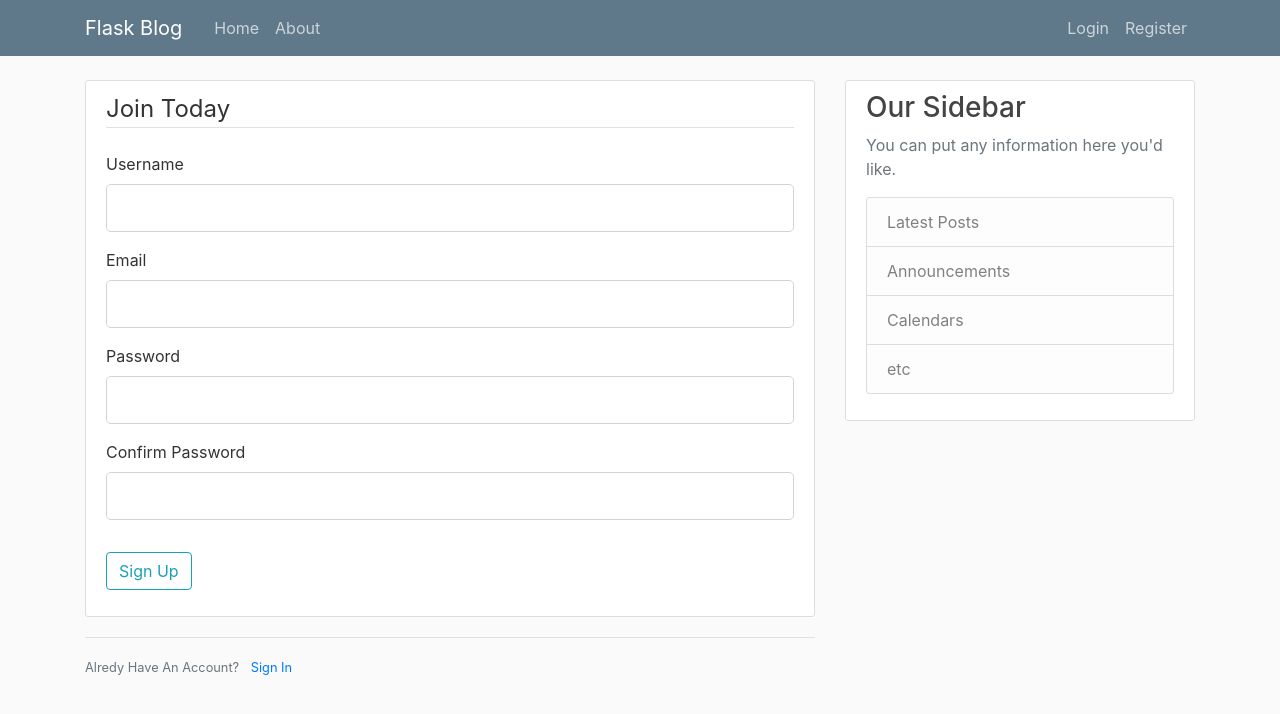
After one commit to Pioter44/Flaskblog_pkyziol_2, a Flask app: page /register in a window 1280 px wide. The commit adds this page. Shown: the top 714 px of the page. Run offline with Flask 2, Linux system fonts and the light colour scheme; some libraries are stand-ins or nearby versions.

Commit message:
03-Forms-and-Validation

```diff
--- a/flaskblog.py
+++ b/flaskblog.py
@@ -1,8 +1,12 @@
-from flask import Flask, render_template, url_for #importing Flask class
+from forms import RegistrationForm, LoginForm
+from flask import Flask, render_template, url_for, flash, redirect #importing Flask class
 
 
 app = Flask(__name__) #Start Flask. Instatation of our Flask in 'app' variable. __name__ is the name of the module. If we run flaskblog.py directly then __name__ will be equal to __main__
                       # By executing this cmd Flask will know where to look for static and template files
+
+#Set secret key for our application. Secret Key will prevent from modifing our cookies and cross-side attacs
+app.config['SECRET_KEY'] = '4e21f3a3cafa9ba6913d728def0db6f7'
 
 #Now almost all webpages have dynamic data (not static)
 # - dynammic data are: posts, pictures placed by users on website
@@ -27,7 +31,7 @@ posts = [
 
 @app.route("/") #route decorator. This decoreator allows to add aditional subpages. Decorators allows to add aditional functionality to existing functions
 @app.route("/home")
-def hello():
+def home():
     #return "<h1>Hello WORLD Pkyziol Wolbrom PG 10!<h1>"
     #Passing 'post' dynamic data to html template
     return render_template('home.html', posts= posts)
@@ -38,6 +42,30 @@ def about():
     #return "<h1>About me - pkyziol<h1>"
     return render_template('about.html', title = 'About')
 
+#New subpage registration
+@app.route("/register", methods=['GET','POST'])
+def register():
+    form = RegistrationForm()
+    #Putting some checkers to check if values that we have put are correct (valid) or not
+    if form.validate_on_submit():
+        flash(f'Account created for {form.username.data}!', 'success')#Sending flash message (flash message is for one time warning message). Flash() function accept two arguments
+        return redirect(url_for('home')) #If successful then redirect user to home page
+    return render_template('register.html', title='Register', form = form)
+
+#New subpage login
+@app.route("/login", methods=['GET','POST'])
+def login():
+    form = LoginForm()
+    #Putting some checkers to check if values that we have put are correct (valid) or not
+    if form.validate_on_submit():
+        if (form.email.data == 'admin@blog.com' and form.password.data == "1234"): #This is temporary simulation of succesful login
+            flash('You have been login', 'success')
+            return redirect(url_for('home')) #If successful then redirect user to home page
+        else:
+            flash('Login Unsuccesfull. Pls check username and password', 'danger') #Use bootstrap class 'danger' for this alert
+    return render_template('login.html', title='Login', form = form)
+
+
 # __name__ == '__main__' if we are running this script directly from python script, otherwise is not true
 if( __name__ == '__main__'):
     app.run(debug=True)
--- /dev/null
+++ b/forms.py
@@ -0,0 +1,19 @@
+from flask_wtf import FlaskForm
+from wtforms import StringField, PasswordField, SubmitField, BooleanField
+from wtforms.validators import DataRequired, Length, Email, EqualTo
+
+#Need to use secret key for those RegistrationForm and LoginForm. Secret Key will prevent from attacs
+
+class RegistrationForm(FlaskForm):
+    username = StringField('Username', validators=[DataRequired(), Length(min=2, max=20)])
+    email = StringField('Email', validators=[DataRequired(), Email()])
+    password = PasswordField('Password', validators=[DataRequired()])
+    confirm_password = PasswordField('Confirm Password', validators=[DataRequired(), EqualTo('password')])
+    submit = SubmitField('Sign Up')
+
+#Class for Login form
+class LoginForm(FlaskForm):
+    email = StringField('Email', validators=[DataRequired(), Email()]) #use email as a login name because email is less likely to forget than login
+    password = PasswordField('Password', validators=[DataRequired()])
+    remember = BooleanField('Remember Me')  #Add to field to stay login for some time when page is closed in browser by using secure cookie. This will be boolen field
+    submit = SubmitField('Login')
--- a/templates/layout.html
+++ b/templates/layout.html
@@ -28,13 +28,15 @@
           </button>
           <div class="collapse navbar-collapse" id="navbarToggle">
             <div class="navbar-nav mr-auto">
-              <a class="nav-item nav-link" href="/">Home</a>
-              <a class="nav-item nav-link" href="/about">About</a>
+              <!-- <a class="nav-item nav-link" href="/">Home</a> <!-- #This is a direct link -->
+              <!-- <a class="nav-item nav-link" href="/about">About</a>  -->
+              <a class="nav-item nav-link" href="{{ url_for('home') }}">Home</a> <!-- #Use link that will use url_for() function-->
+              <a class="nav-item nav-link" href="{{ url_for('about') }}">About</a>
             </div>
             <!-- Navbar Right Side -->
             <div class="navbar-nav">
-              <a class="nav-item nav-link" href="/login">Login</a>
-              <a class="nav-item nav-link" href="/register">Register</a>
+              <a class="nav-item nav-link" href="{{ url_for('login') }}">Login</a>
+              <a class="nav-item nav-link" href="{{ url_for('register') }}">Register</a>
             </div>
           </div>
         </div>
@@ -44,6 +46,15 @@
     <main role="main" class="container">
       <div class="row">
         <div class="col-md-8">
+          {% with messages = get_flashed_messages(with_categories=true)  %} <!-- Updating layout template to show our flash messages on any page. This line need to be here because we want to display our flash messages on the top of our content-->
+              {% if messages %}
+                  {% for category, message in messages %}
+                      <div class="alert alert-{{ category }} ">
+                          {{ message }} <!-- Print here alarm message -->
+                      </div>
+                  {% endfor %}
+              {% endif %}
+          {% endwith %}
           {% block content %}{% endblock %}
         </div>
         <div class="col-md-4">
--- /dev/null
+++ b/templates/register.html
@@ -0,0 +1,81 @@
+{% extends "layout.html" %} <!-- Use layout.html template -->
+<!-- Code below will be used to overwrite 'content' block in home.html or in about.html file -->
+<!--  -->
+{% block content %}
+    <!-- Put form in our content section  -->
+    <div class="content-section"> <!-- This div will use class 'content-section' that is in main.css file (in order to look nicer)   -->
+        <form method="POST" action=""> <!-- method of this form will be POST and action of this form will be empty string -->
+            {{ form.hidden_tag() }} <!-- Form field here. If you accessing variables in our template then you need to use double curly braces. 'form' instance is passed to our template. form.hidden_tag() is adding CSR token  for security  -->
+            <fieldset class="form-group"> <!-- This is a bootstrap stuff -->
+                <legend class="border-bottom mb-4">Join Today</legend> <!-- This is a legend for our registration form. mb-4 is a margin bottom of value 4 -->
+                <div class="form-group"> <!-- Create form groups. Here we will use fields from the form that we have pasted in -->
+                    {{ form.username.label(class="form-control-label") }} <!-- This will print label for our username field. And we will give class here to print it (this is a bootstrap class to look it nicer) -->
+
+                    {% if form.username.errors %} <!-- Meet this condition only when we will have errors -->
+                        {{ form.username(class = "form-control form-control-lg is-invalid") }}
+                            <div class="invalid-feedback">
+                                {% for error in form.username.errors %}
+                                    <span>{{ error}}</span> <!-- Print out all of the errors that we have -->
+                                {% endfor %}
+                            </div>
+                    {% else %}
+                        {{ form.username(class = "form-control form-control-lg") }} <!-- This is for case when there is no errors -->
+                    {% endif %}
+
+                </div>
+                <div class="form-group"> <!-- Next form-group (like above but for email) -->
+                    {{ form.email.label(class="form-control-label") }} <!-- This will print label for our email field. And we will give class here to print it (this is a bootstrap class to look it nicer) -->
+                    {% if form.email.errors %} <!-- Meet this condition only when we will have errors -->
+                        {{ form.email(class = "form-control form-control-lg is-invalid") }}
+                            <div class="invalid-feedback">
+                                {% for error in form.email.errors %}
+                                    <span>{{ error}}</span> <!-- Print out all of the errors that we have -->
+                                {% endfor %}
+                            </div>
+                    {% else %}
+                        {{ form.email(class = "form-control form-control-lg") }} <!-- This is for case when there is no errors -->
+                    {% endif %}
+
+                </div>
+                <div class="form-group"> <!-- Next form-group (like above but for password) -->
+                    {{ form.password.label(class="form-control-label") }} <!-- This will print label for our password field. And we will give class here to print it (this is a bootstrap class to look it nicer) -->
+                    {% if form.password.errors %} <!-- Meet this condition only when we will have errors -->
+                        {{ form.password(class = "form-control form-control-lg is-invalid") }}
+                            <div class="invalid-feedback">
+                                {% for error in form.password.errors %}
+                                    <span>{{ error}}</span> <!-- Print out all of the errors that we have -->
+                                {% endfor %}
+                            </div>
+                    {% else %}
+                        {{ form.password(class = "form-control form-control-lg") }} <!-- This is for case when there is no errors -->
+                    {% endif %}
+
+                </div>
+                <div class="form-group"> <!-- Next form-group (like above but for confirm_password) -->
+                    {{ form.confirm_password.label(class="form-control-label") }} <!-- This will print label for our confirm_password field. And we will give class here to print it (this is a bootstrap class to look it nicer) -->
+                    {% if form.confirm_password.errors %} <!-- Meet this condition only when we will have errors -->
+                        {{ form.confirm_password(class = "form-control form-control-lg is-invalid") }}
+                            <div class="invalid-feedback">
+                                {% for error in form.confirm_password.errors %}
+                                    <span>{{ error}}</span> <!-- Print out all of the errors that we have -->
+                                {% endfor %}
+                            </div>
+                    {% else %}
+                        {{ form.confirm_password(class = "form-control form-control-lg") }} <!-- This is for case when there is no errors -->
+                    {% endif %}
+
+                </div>
+            </fieldset>
+            <div class="form-group"> <!-- Create another one div field for 'submit' button -->
+                {{ form.submit(class= "btn btn-outline-info") }} <!-- Put submit button (btn) class and bootstrap class btn-outline-info that have nice blueish color -->
+            </div>
+        </form>
+    </div>
+
+    <!-- On registration page usually there is question "Do you have account?" or "If you dont have account then 'Sign In' " Put div that will be for this purpose  -->
+    <div class="border-top pt-3"> <!-- pt-3 -> padding of top of 3 -->
+        <small class="text-muted"> <!-- For small text -->
+            Alredy Have An Account? <a class="ml-2" href="{{ url_for('login') }}">Sign In</a>          <!-- Put link to login page with anchor tag -->
+        </small>
+    </div>
+{% endblock content %}
```
Also changed, not shown: templates/login.html (added, +62 -0 lines), templates/register_viewsource.html (added, +111 -0 lines).
